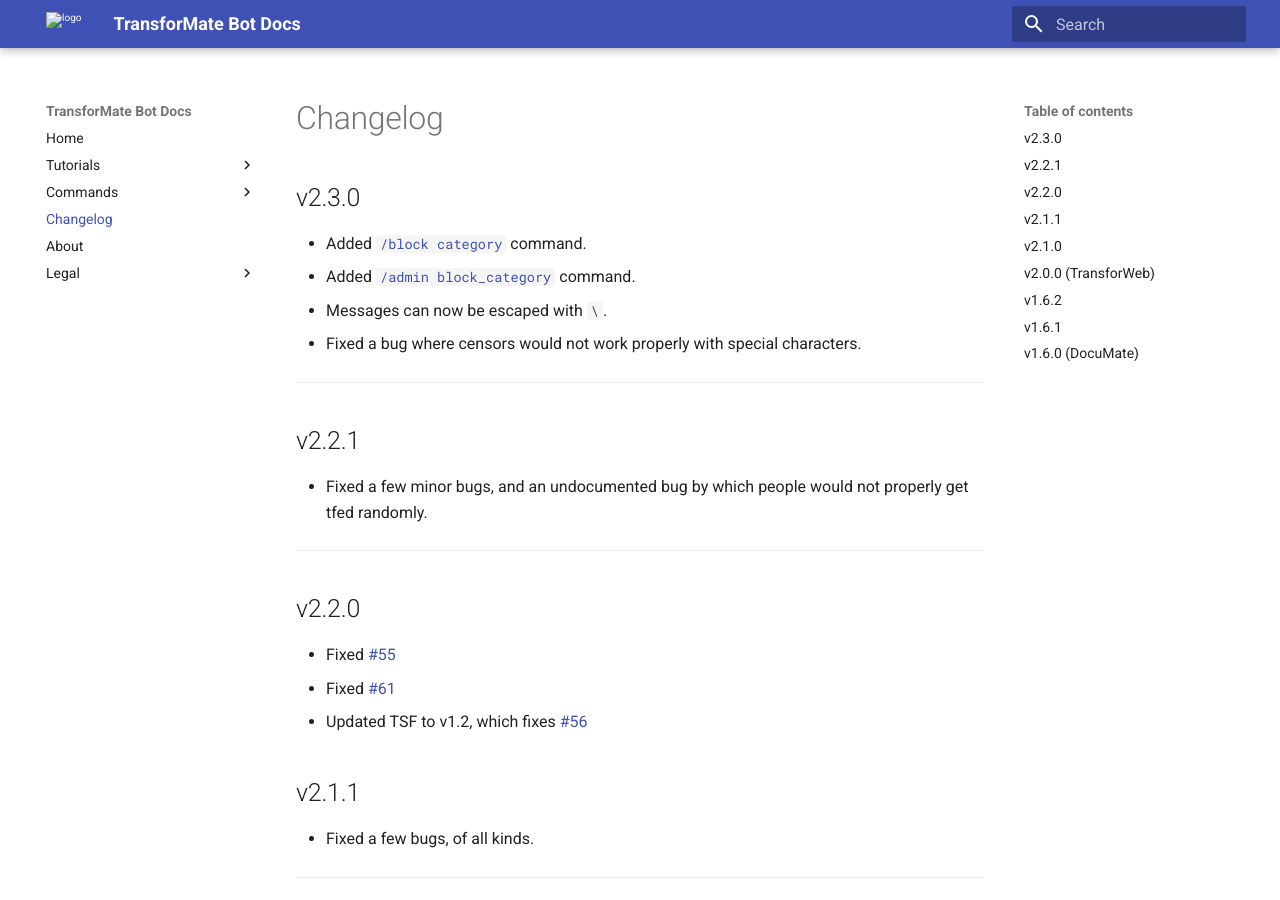
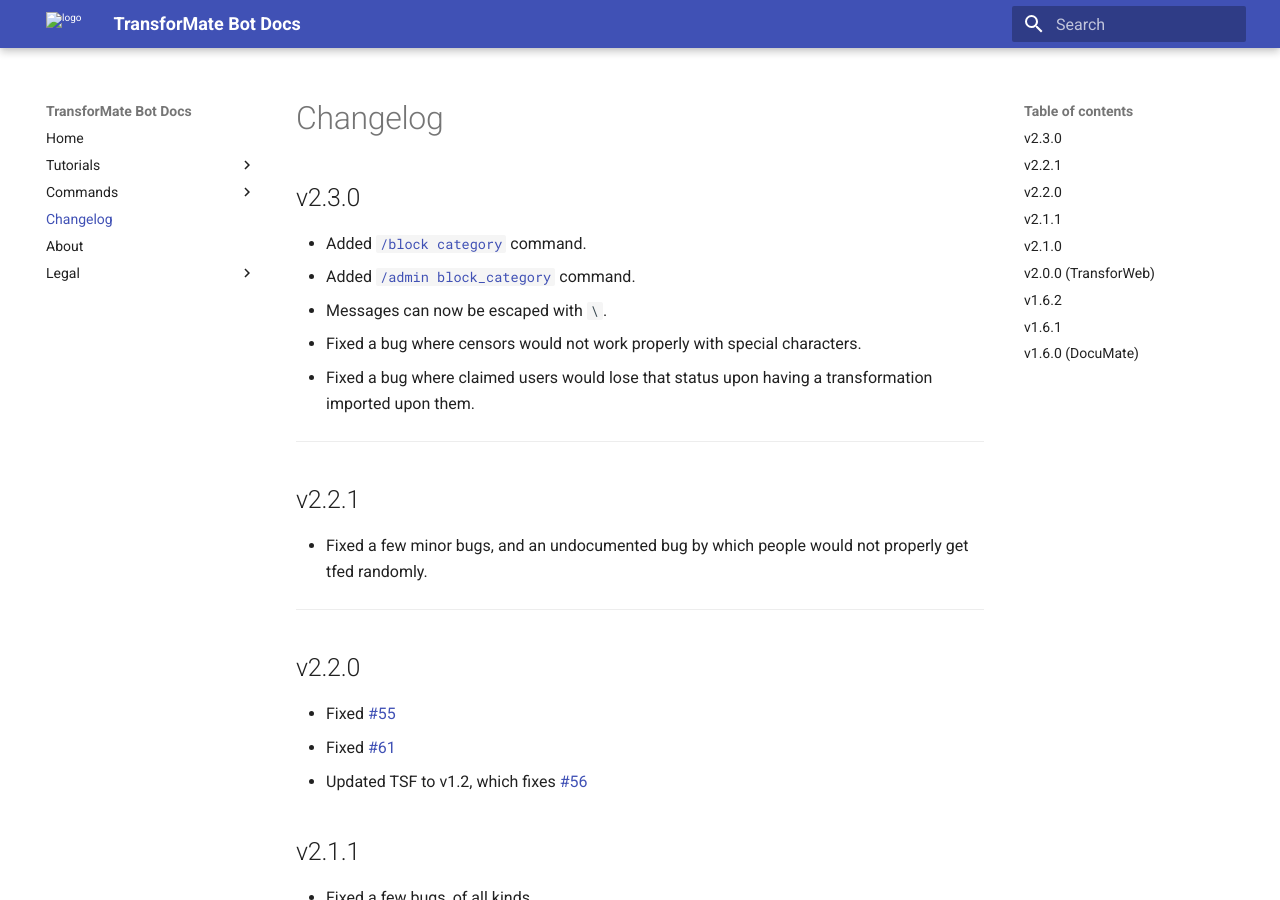
Before and after one commit to dorythecat/TransforMate, an MkDocs documentation site: the page built from docs/changelog.md, in a window 1280 px wide and 900 px high. Built offline with MkDocs 1.6.1 and Material for MkDocs 9.7.7, drawn with Linux system fonts in a browser that asks for light colours.

Commit message:
Updated changelog

```diff
--- a/docs/changelog.md
+++ b/docs/changelog.md
@@ -3,6 +3,8 @@
 - Added [`/admin block_category`](commands/admin/block_category.md) command.
 - Messages can now be escaped with `\`.
 - Fixed a bug where censors would not work properly with special characters.
+- Fixed a bug where claimed users would lose that status upon having a transformation
+  imported upon them.
 
 ---
 
```
